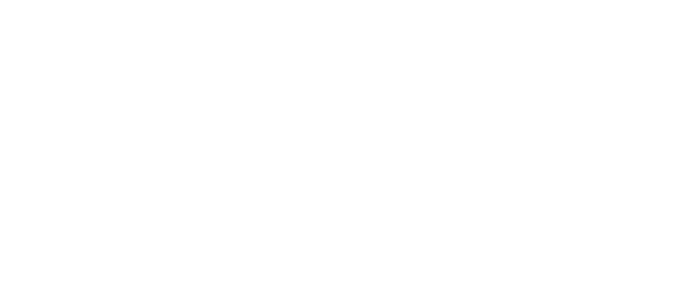
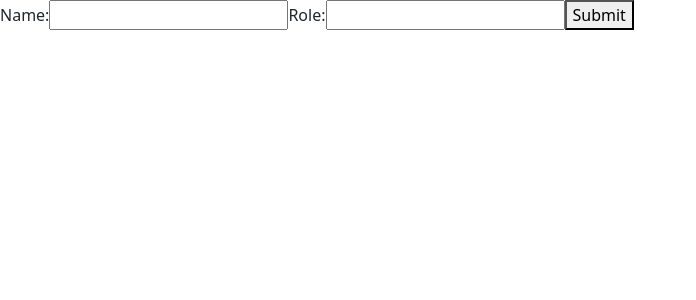
Before and after one commit to dodosiz/work-it, a React app: page / in a window 1280 px wide. Shown: the top 300 px of the page, without its empty margins (0-696 px from the left). Built offline with nearby package versions, Linux system fonts and the light colour scheme.

Commit message:
Refactoring and bug fixing.

```diff
--- a/src/index.tsx
+++ b/src/index.tsx
@@ -3,9 +3,13 @@ import ReactDOM from "react-dom";
 import { Provider } from "react-redux";
 import { store } from "./data/store";
 import "bootstrap/dist/css/bootstrap.min.css";
+import { CreateUserForm } from "./view/create-user-form";
+import { UsersList } from "./view/users-list";
 
 ReactDOM.render(
 	<Provider store={store}>
+		<CreateUserForm />
+		<UsersList />
 	</Provider>,
 	document.getElementById("app"),
 );
--- a/src/view/create-user-form.tsx
+++ b/src/view/create-user-form.tsx
@@ -12,12 +12,17 @@ export function CreateUserForm() {
 	const handleRoleChange: React.ChangeEventHandler<HTMLInputElement> = event => {
 		setRole(event.target.value);
 	};
-	const handleSubmit = () => dispatch(addUser({name, role}));
-	return <form>
+	const handleSubmit: React.FormEventHandler<HTMLFormElement> = event => {
+		event.preventDefault();
+		dispatch(addUser({name, role}));
+		setName("");
+		setRole("");
+	};
+	return <form onSubmit={handleSubmit}>
 		<label htmlFor="name">Name:</label>
 		<input id="name" type="text" value={name} onChange={handleNameChange} />
 		<label htmlFor="role">Role:</label>
 		<input id="role" aria-label="role" type="text" value={role} onChange={handleRoleChange} />
-		<button type="submit" onClick={handleSubmit}>Submit</button>
+		<button type="submit">Submit</button>
 	</form>;
 }
--- a/src/view/users.tsx
+++ b/src/view/users-list.tsx
@@ -2,7 +2,7 @@ import * as React from "react";
 import { useSelector } from "react-redux";
 import { User, usersSelector } from "../data/users";
 
-export function Users() {
+export function UsersList() {
 	const users = useSelector(usersSelector);
 	return <ul>
 		{users.map((user, index) => (
```
Also changed, not shown: 2 other files (tests, documents, lock files or other folders).
